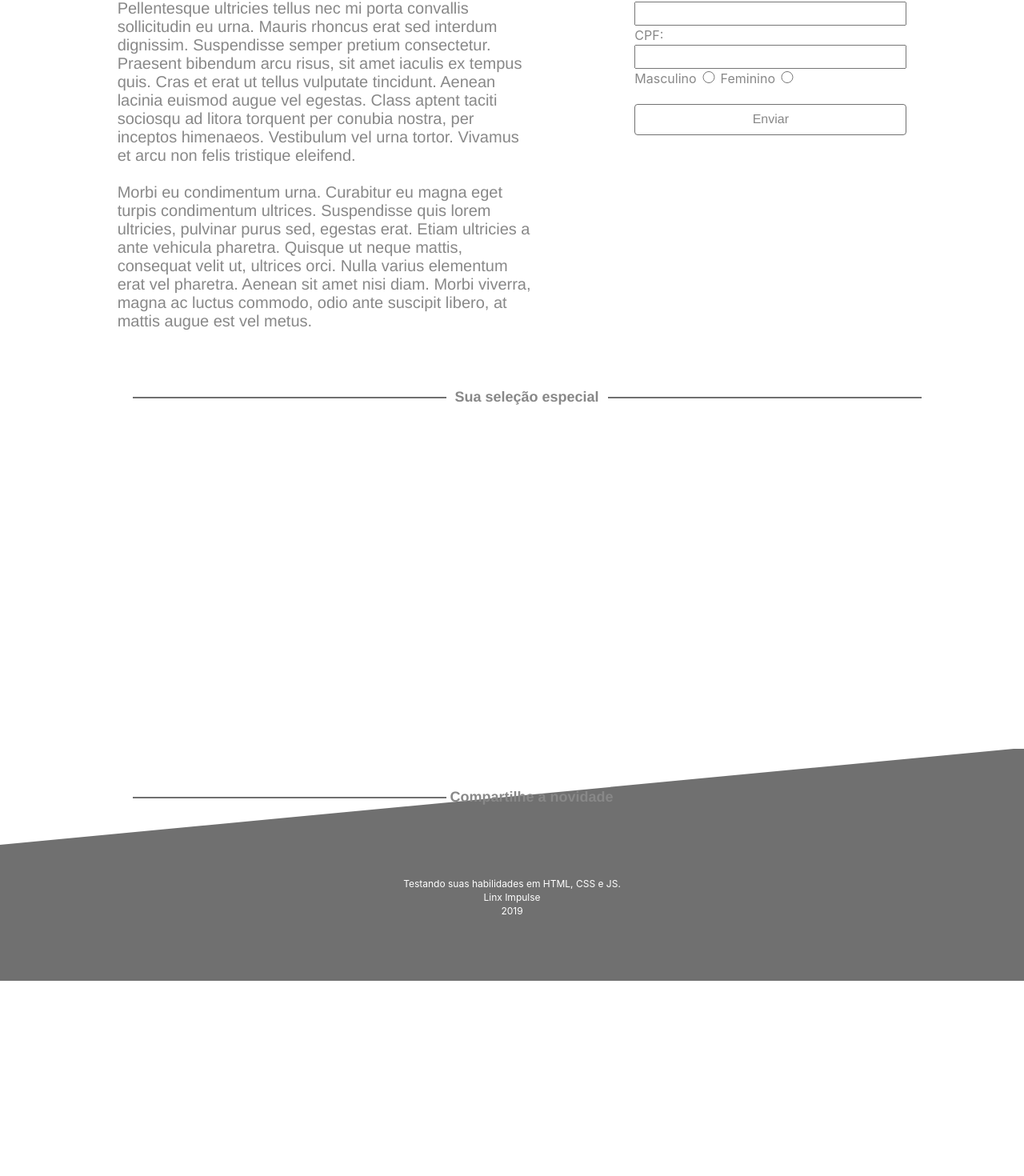
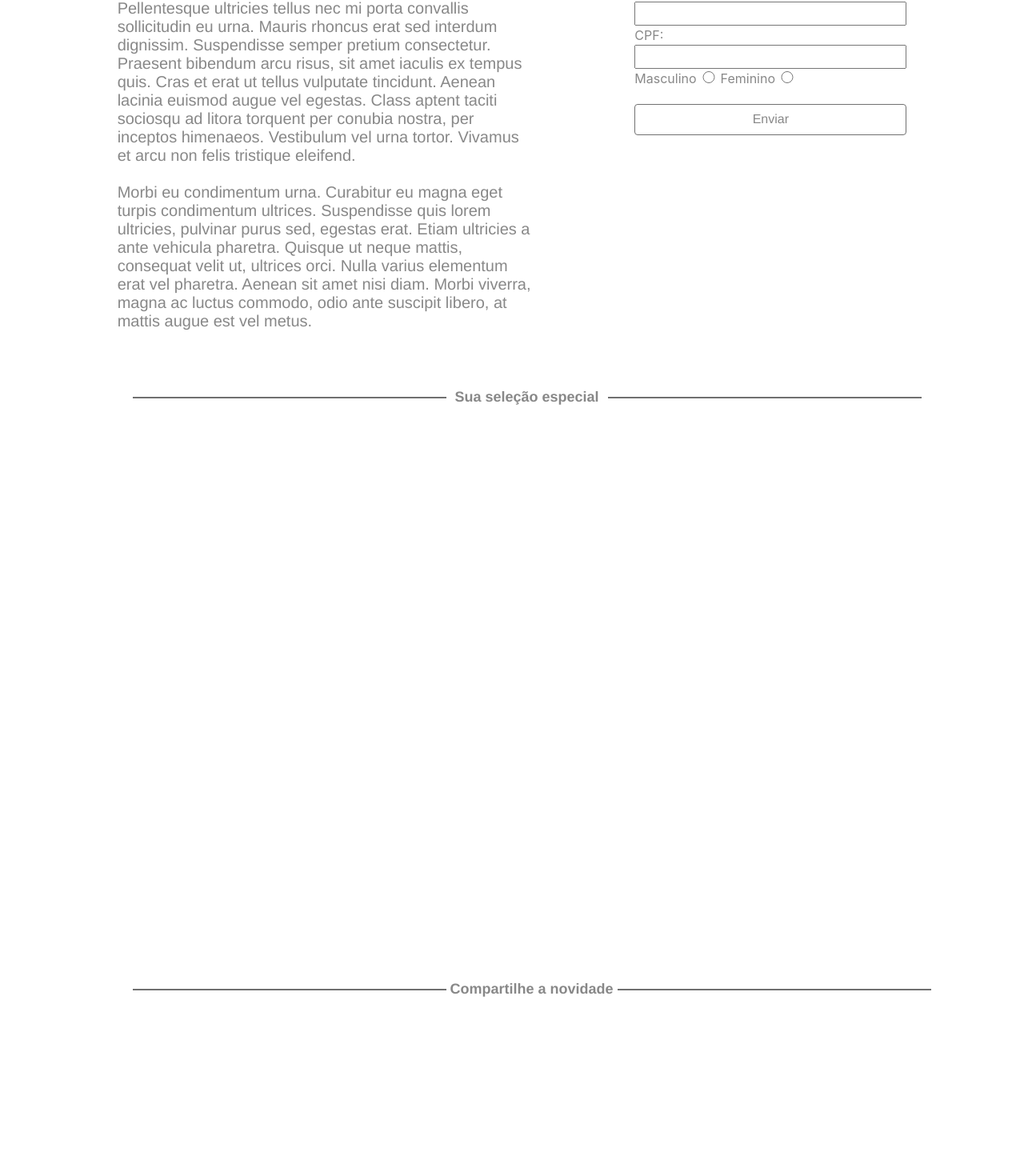
Before and after one commit to BarbaraGuimaraes21/sprint-m5, a React (Vite) app in the folder sprint-m5/: page / in a window 1280 px wide. Shown: the part 503-1973 px from the top of the page at 80% size. Before the commit the page ends 1729 px from the top, so only its background shows below. Built offline with nearby package versions, Linux system fonts and the light colour scheme.

Commit message:
alterado tag main para tag div

```diff
--- a/sprint-m5/src/component/Section/Section.jsx
+++ b/sprint-m5/src/component/Section/Section.jsx
@@ -3,7 +3,8 @@
 
 const Main = () => {
     return (
-        <main className={S.main}>
+        <div>
+        <div className={S.main}>
             <section className={S.textosectionh3}>
                 <div className={S.linhah3}>
                     <div>
@@ -15,6 +16,8 @@
                     </div>
                 </div>
             </section>
+            </div>
+            <div className={S.main}>
             <section className={S.textosectionh3}>
                 <div className={S.linhah3}>
                     <div>
@@ -26,7 +29,8 @@
                     </div>
                 </div>
             </section>
-        </main>
+            </div>
+            </div>
     )
 }
 
```
